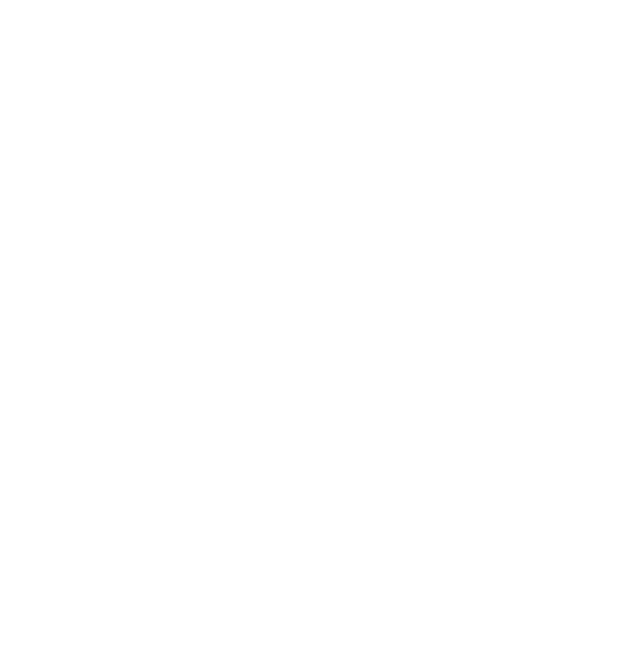
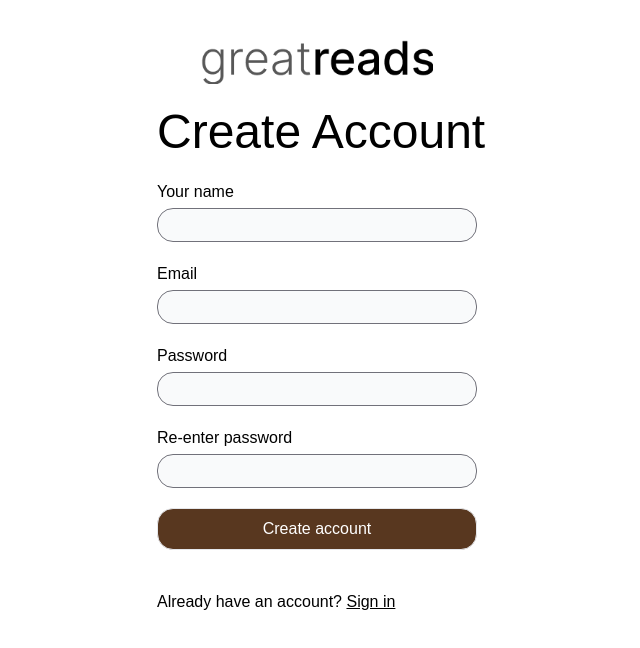
Before and after one commit to CosminBozai/greatreads, a React (Vite) app in the folder frontend/: page /register in a window 1280 px wide. Before the commit this address had no page. Shown: the top 648 px of the page, without its empty margins (323-963 px from the left). Built offline with nearby package versions, Linux system fonts and the light colour scheme.

Commit message:
Added Login and Register pages

```diff
--- a/frontend/src/App.jsx
+++ b/frontend/src/App.jsx
@@ -1,4 +1,6 @@
 import { BrowserRouter as Router, Routes, Route } from "react-router-dom";
+import Login from "./pages/Login";
+import Register from "./pages/Register";
 import Showcase from "./pages/Showcase";
 
 function App() {
@@ -6,6 +8,8 @@
     <Router>
       <Routes>
         <Route path="/showcase" element={<Showcase />} />
+        <Route path="/register" element={<Register />} />
+        <Route path="/login" element={<Login />} />
       </Routes>
     </Router>
   );
--- /dev/null
+++ b/frontend/src/pages/Login.jsx
@@ -0,0 +1,47 @@
+import React from "react";
+import { Link } from "react-router-dom";
+import logo from "../assets/greatreads.png";
+
+function Login() {
+  return (
+    <div className="my-10 mx-auto w-80">
+      <img src={logo} alt="" className="mx-auto mb-6 h-11" />
+      <h1 className="mb-6 whitespace-nowrap text-center text-5xl">Login</h1>
+      <form>
+        <fieldset className="mb-5 flex flex-col">
+          <label htmlFor="email" className="mb-1">
+            {" "}
+            Email
+          </label>
+          <input
+            type="text"
+            name="email"
+            className="rounded-2xl border border-zinc-500 bg-gray-50 px-4 py-1 outline-none hover:bg-gray-100 focus:border-blue-700 focus:bg-white focus:shadow-around"
+          />
+        </fieldset>
+        <fieldset className="mb-5 flex flex-col">
+          <label htmlFor="password" className="mb-1">
+            {" "}
+            Password
+          </label>
+          <input
+            type="text"
+            name="password"
+            className="rounded-2xl border border-zinc-500 bg-gray-50 px-4 py-1 outline-none hover:bg-gray-100 focus:border-blue-700 focus:bg-white focus:shadow-around"
+          />
+        </fieldset>
+        <div className="mb-10 cursor-pointer rounded-2xl border bg-brown py-2 text-center text-white hover:brightness-125">
+          Log in
+        </div>
+      </form>
+      <p>
+        New to Greatreads?{" "}
+        <Link to="/register" className="underline">
+          Sign up
+        </Link>
+      </p>
+    </div>
+  );
+}
+
+export default Login;
--- /dev/null
+++ b/frontend/src/pages/Register.jsx
@@ -0,0 +1,71 @@
+import React from "react";
+import { Link } from "react-router-dom";
+import logo from "../assets/greatreads.png";
+
+function Register() {
+  return (
+    <div className="my-10 mx-auto w-80">
+      <img src={logo} alt="" className="mx-auto mb-6 h-11" />
+      <h1 className="mb-6 whitespace-nowrap text-center text-5xl">
+        Create Account
+      </h1>
+      <form>
+        <fieldset className="mb-5 flex flex-col">
+          <label htmlFor="name" className="mb-1">
+            {" "}
+            Your name
+          </label>
+          <input
+            type="text"
+            name="name"
+            className="rounded-2xl border border-zinc-500 bg-gray-50 px-4 py-1 outline-none hover:bg-gray-100 focus:border-blue-700 focus:bg-white focus:shadow-around"
+          />
+        </fieldset>
+        <fieldset className="mb-5 flex flex-col">
+          <label htmlFor="email" className="mb-1">
+            {" "}
+            Email
+          </label>
+          <input
+            type="text"
+            name="email"
+            className="rounded-2xl border border-zinc-500 bg-gray-50 px-4 py-1 outline-none hover:bg-gray-100 focus:border-blue-700 focus:bg-white focus:shadow-around"
+          />
+        </fieldset>
+        <fieldset className="mb-5 flex flex-col">
+          <label htmlFor="password" className="mb-1">
+            {" "}
+            Password
+          </label>
+          <input
+            type="text"
+            name="password"
+            className="rounded-2xl border border-zinc-500 bg-gray-50 px-4 py-1 outline-none hover:bg-gray-100 focus:border-blue-700 focus:bg-white focus:shadow-around"
+          />
+        </fieldset>
+        <fieldset className="mb-5 flex flex-col">
+          <label htmlFor="re-password" className="mb-1">
+            {" "}
+            Re-enter password
+          </label>
+          <input
+            type="text"
+            name="re-password"
+            className="rounded-2xl border border-zinc-500 bg-gray-50 px-4 py-1 outline-none hover:bg-gray-100 focus:border-blue-700 focus:bg-white focus:shadow-around"
+          />
+        </fieldset>
+        <div className="mb-10 cursor-pointer rounded-2xl border bg-brown py-2 text-center text-white hover:brightness-125">
+          Create account
+        </div>
+      </form>
+      <p>
+        Already have an account?{" "}
+        <Link to="/login" className="underline">
+          Sign in
+        </Link>
+      </p>
+    </div>
+  );
+}
+
+export default Register;
--- a/frontend/src/pages/Showcase.jsx
+++ b/frontend/src/pages/Showcase.jsx
@@ -24,7 +24,7 @@
               Continue with Google
             </Link>
             <Link
-              to="#"
+              to="/register"
               className="mb-5 flex h-12 w-64 items-center justify-center rounded bg-brown text-white  hover:brightness-125 "
             >
               Sign up with Email
--- a/frontend/tailwind.config.cjs
+++ b/frontend/tailwind.config.cjs
@@ -8,6 +8,9 @@
         brown: "#58371F",
         bannerRed: "#D05353",
       },
+      boxShadow: {
+        around: "0px 0px 5px -2px rgba(59,130,246,1)",
+      },
     },
   },
   plugins: [],
```
